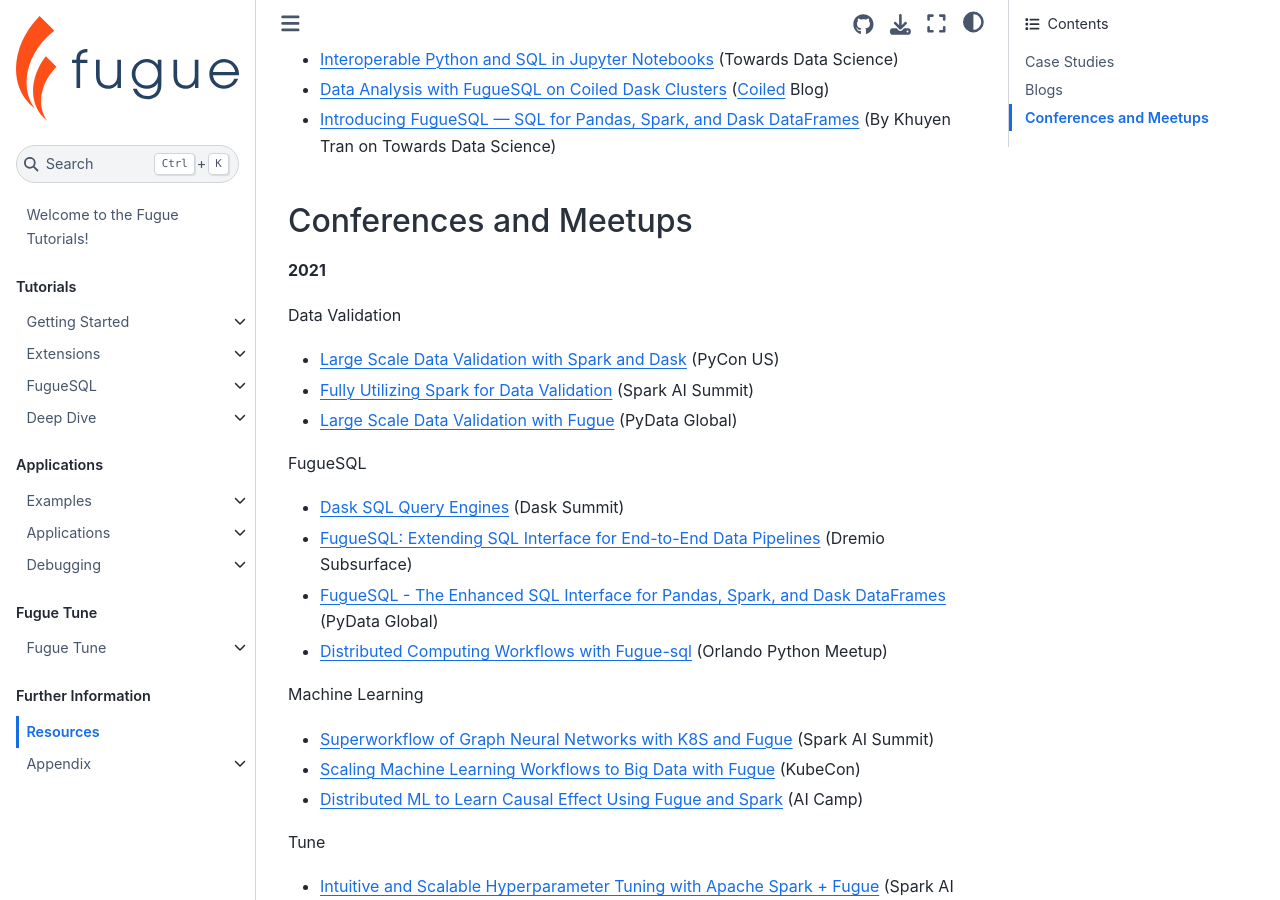
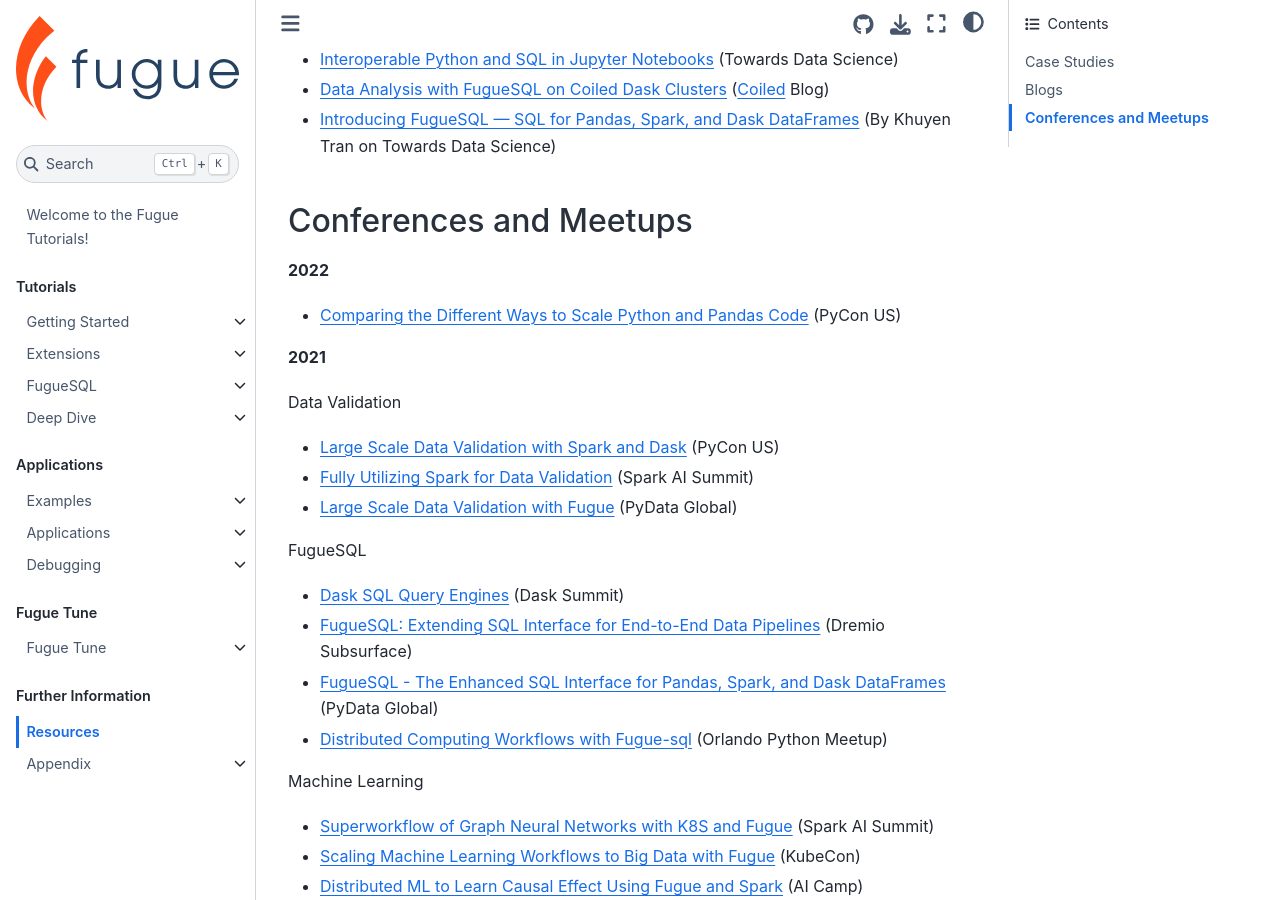
Before and after one commit to fugue-project/tutorials, a Jupyter Book: the page built from tutorials/resources.md, in a window 1280 px wide and 900 px high, scrolled down 1080 px. Built offline with Jupyter Book 1.0.4 settings and Sphinx 7.4.7 and the Sphinx Book theme 1.1.4, drawn with Linux system fonts in a browser that asks for light colours; pages that are not in the unit, such as notebooks, are missing from menus.

Commit message:
new pycon talk

```diff
--- a/tutorials/resources.md
+++ b/tutorials/resources.md
@@ -46,6 +46,10 @@
 
 ## Conferences and Meetups
 
+**2022**
+
+* [Comparing the Different Ways to Scale Python and Pandas Code](https://www.youtube.com/watch?v=b3ae0m_XTys) (PyCon US)
+
 **2021**
 
 Data Validation
```
